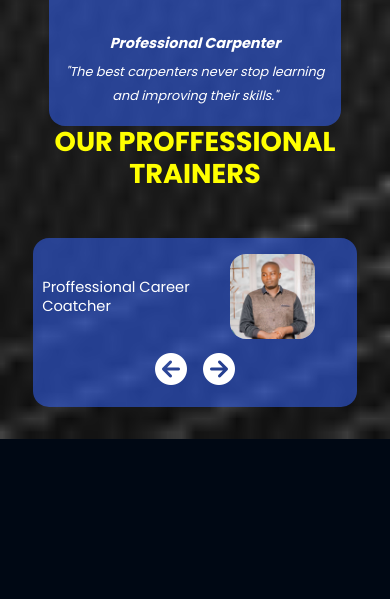
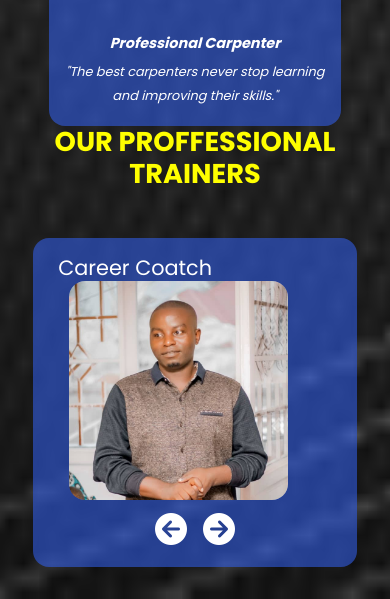
Before and after one commit to zbahati/Korawigire-multiservice-and-money-Radio, a plain HTML site: page index.html in a window 390 px wide. Shown: the part 3914-4513 px from the top of the page. Before the commit the page ends 4353 px from the top, so only its background shows below. Drawn offline with Linux system fonts and the light colour scheme.

Commit message:
correcting errors

```diff
--- a/css/style.css
+++ b/css/style.css
@@ -396,6 +396,25 @@ main{
     .staff .card-staff .staff-image{
         width: 60%;
     }
+    .trainer{
+        display: flex;
+        flex-direction: column;
+    }
+    .trainer-card{
+        display: block;
+    }
+    .image-card{
+        width: 80%;
+        margin: 0 auto;
+        align-items: center;
+        display: block;
+        justify-content: center;
+    }
+    #trainer-title{
+        padding: 1rem;
+        text-align: center;
+        font-size: 1.3rem;
+    }
 
 
 
--- a/index.html
+++ b/index.html
@@ -227,7 +227,7 @@
                 <div class="trainer">
 
                     <div class="trainer-card">
-                        <small><span id="trainer-title">Proffessional Career Coatcher</span></small>
+                        <small><span id="trainer-title">Career Coatch</span></small>
                             <div class="image-card">
                                 <img src="./images/mathieu-og.jpg" id="myImages" alt="">
                             </div>
```
